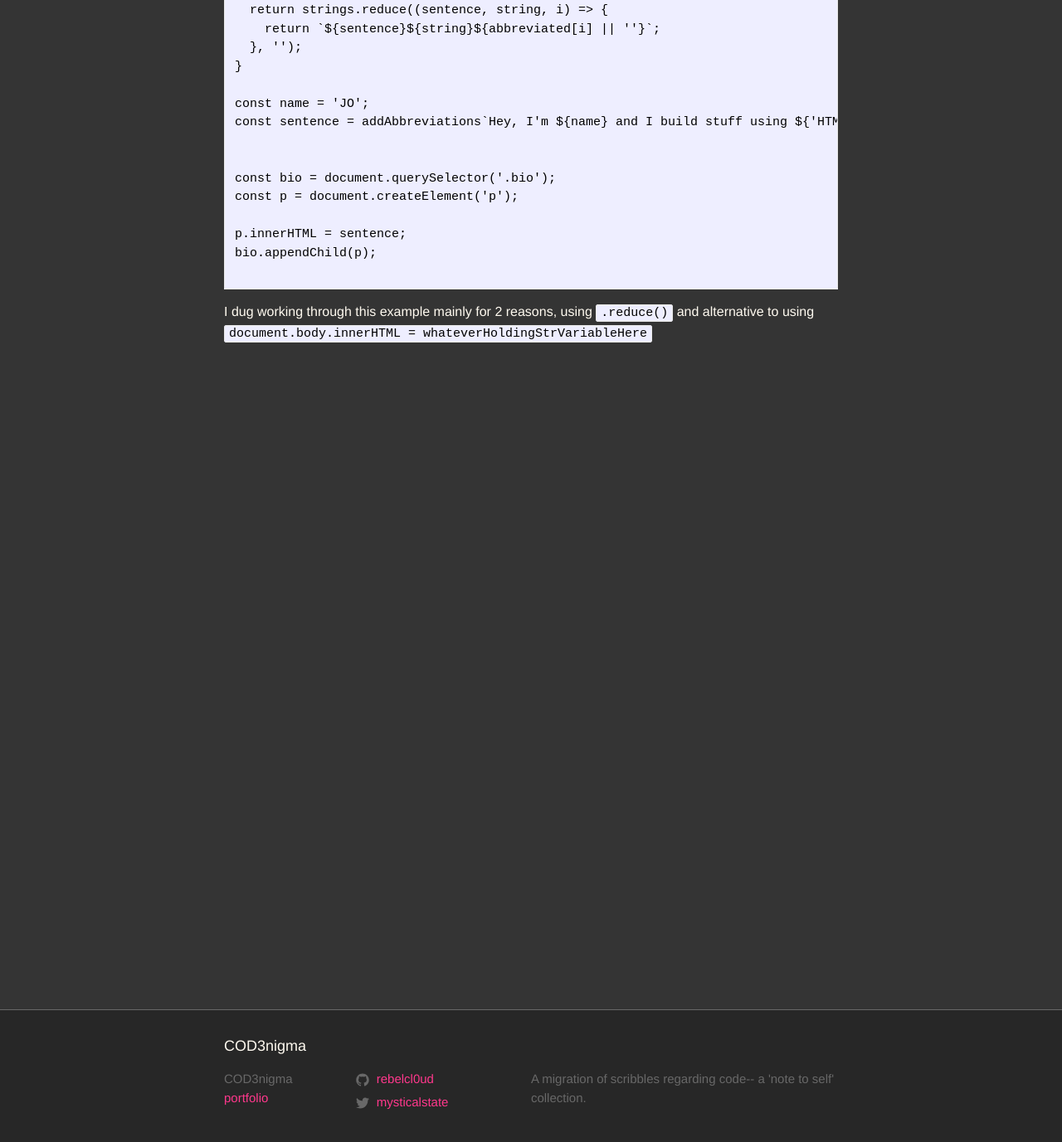
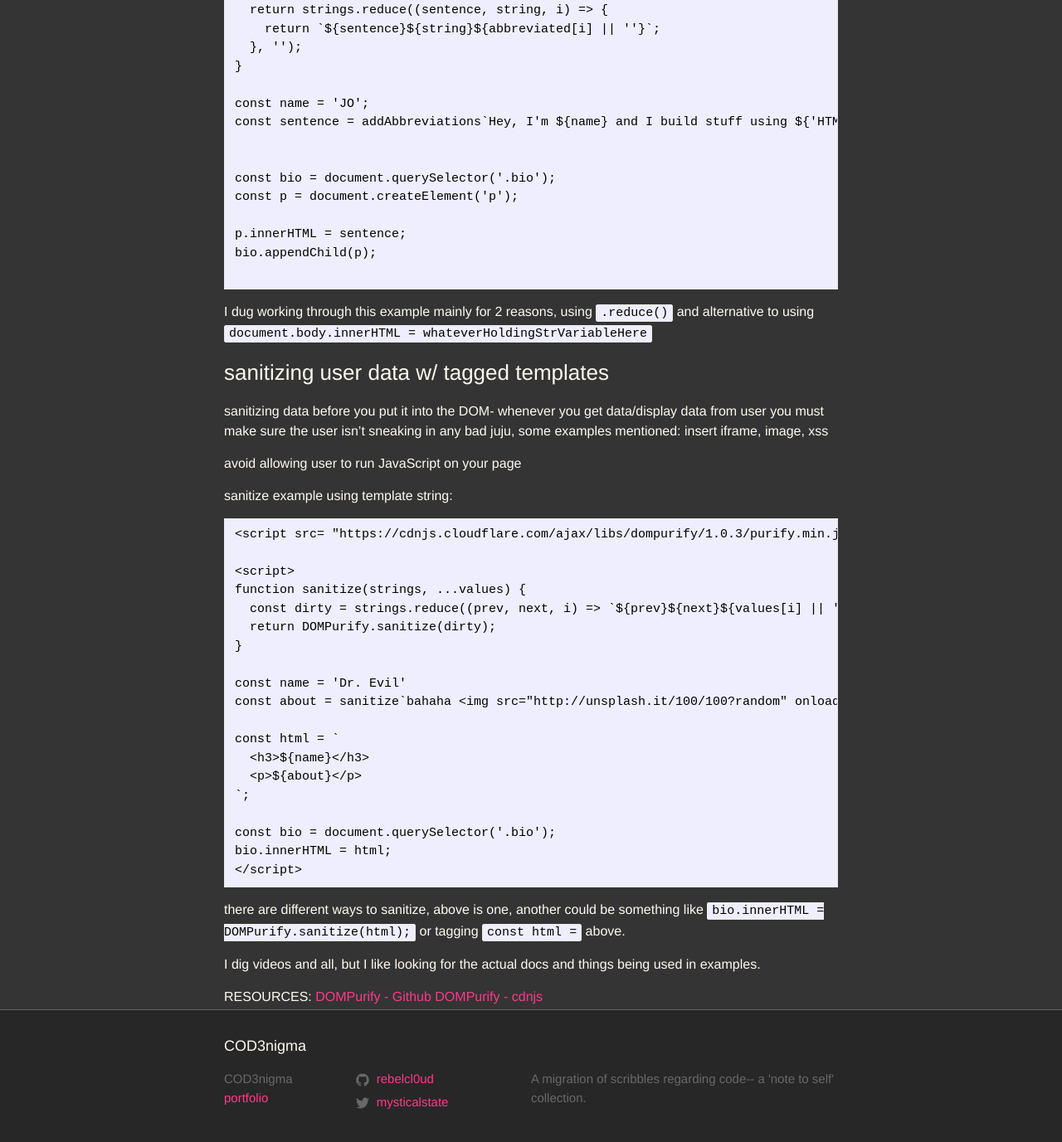
Before and after one commit to rebelcl0ud/blog, a Jekyll site: the page built from _posts/2018-03-20-[26]-es6-status.markdown, in a window 1280 px wide and 1400 px high, scrolled down 16388 px. Shown: the top 1377 px of the window at 83% size. Built offline with Jekyll 4.4.1, drawn with Linux system fonts in a browser that asks for light colours.

Commit message:
added sanitize section, using DOMPurify

````diff
--- a/_posts/2018-03-20-[26]-es6-status.markdown
+++ b/_posts/2018-03-20-[26]-es6-status.markdown
@@ -750,3 +750,42 @@ bio.appendChild(p);
 
 ```
 I dug working through this example mainly for 2 reasons, using `.reduce()` and alternative to using `document.body.innerHTML = whateverHoldingStrVariableHere`
+
+### sanitizing user data w/ tagged templates
+
+sanitizing data before you put it into the DOM-
+whenever you get data/display data from user you must make sure the user isn't sneaking in any bad juju, some examples mentioned: insert iframe, image, xss
+
+avoid allowing user to run JavaScript on your page
+
+sanitize example using template string:
+```
+<script src= "https://cdnjs.cloudflare.com/ajax/libs/dompurify/1.0.3/purify.min.js"></script>
+
+<script>
+function sanitize(strings, ...values) {
+  const dirty = strings.reduce((prev, next, i) => `${prev}${next}${values[i] || ''}`, '');
+  return DOMPurify.sanitize(dirty);
+}
+
+const name = 'Dr. Evil'
+const about = sanitize`bahaha <img src="http://unsplash.it/100/100?random" onload="alert('bad juju injected');" />`;
+
+const html = `
+  <h3>${name}</h3>
+  <p>${about}</p>
+`;
+
+const bio = document.querySelector('.bio');
+bio.innerHTML = html;
+</script>
+```
+
+there are different ways to sanitize, above is one, another could be something like `bio.innerHTML = DOMPurify.sanitize(html);` or tagging `const html =` above.
+
+
+I dig videos and all, but I like looking for the actual docs and things being used in examples.
+
+RESOURCES:
+[DOMPurify - Github](https://github.com/cure53/DOMPurify)
+[DOMPurify - cdnjs](https://cdnjs.com/libraries/dompurify)
````
